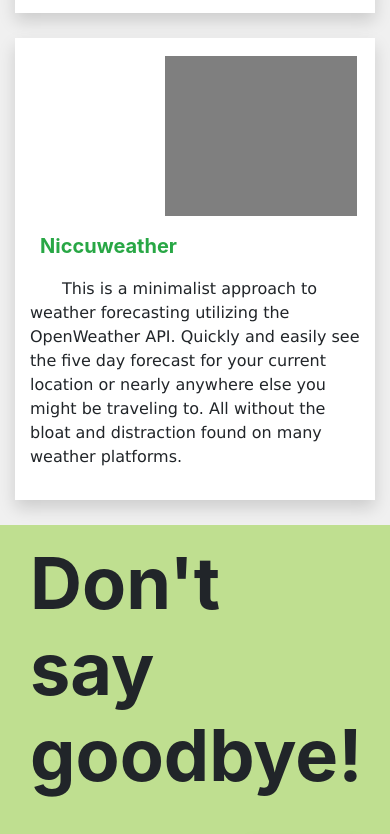
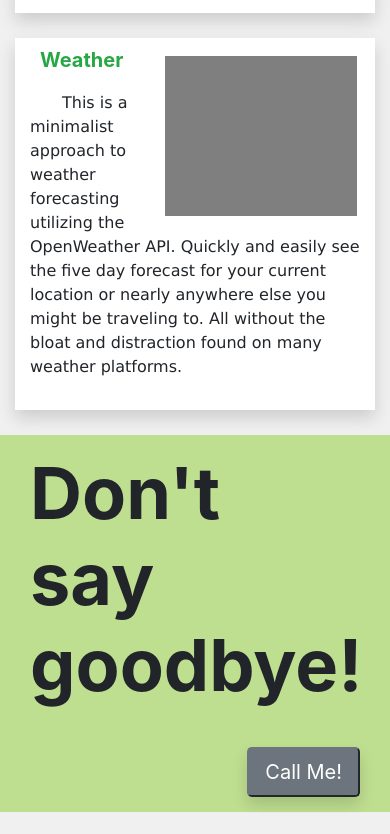
Before and after one commit to nlamonaco86/Portfolio, a plain HTML site: page index.html in a window 390 px wide. Shown: the part 2572-3406 px from the top of the page. After the commit the page ends 3385 px from the top, so only its background shows below. Drawn offline with nearby package versions, Linux system fonts and the light colour scheme.

Commit message:
#4 won't wrap, troubleshooting for mobile

```diff
--- a/index.html
+++ b/index.html
@@ -160,7 +160,7 @@
                     <div>
                         <a href="#"><img src="./assets/imgs/placeholder.png" class="align-self-center ml-3 padLess wrapR"
                                 alt="placeholder"></a>
-                        <h5 class="padHeading titleText mt-0 mb-1"><a href="#" class="text-success">Niccuweather</a></h5>
+                        <h5 class="padHeading titleText mt-0 mb-1"><a href="#" class="text-success">Weather</a></h5>
                         <p class="padText">&emsp;&emsp;This is a minimalist approach to weather forecasting
                             utilizing the OpenWeather API. Quickly and easily see
                             the five day forecast for your current location or nearly anywhere else you
```
